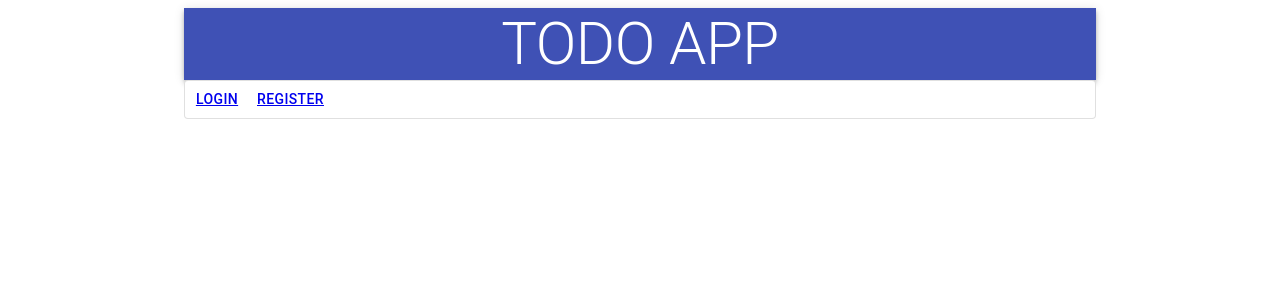
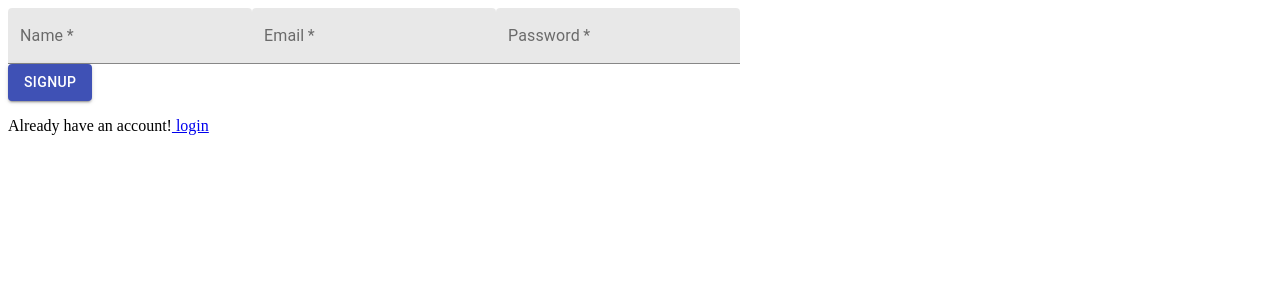
Before and after one commit to ushusdeepthi/mern_todo, a React (Create React App) app in the folder client/: page /register in a window 1280 px wide. Shown: the top 300 px of the page. Built offline with nearby package versions, Linux system fonts and the light colour scheme; the HTML template or start-up script is replaced by a standard one.

Commit message:
Add route and page for registration

```diff
--- a/client/src/App.js
+++ b/client/src/App.js
@@ -2,11 +2,15 @@ import React from 'react'
 import { Switch,Route } from 'react-router-dom'
 import Homepage from './pages/Homepage'
 import Login from './pages/Login'
+import Register from './pages/Register'
 
 export default function App() {
   return (
 
     <Switch>
+      <Route path="/register">
+          <Register />
+        </Route>
       <Route path="/login">
          <Login />
       </Route>
--- /dev/null
+++ b/client/src/pages/Register.jsx
@@ -0,0 +1,48 @@
+import React, {useState} from 'react'
+import {Link} from 'react-router-dom'
+import { TextField, Button} from '@material-ui/core'
+
+export default function Register() {
+    const [name,setName] =useState('')
+    const [email,setEmail] =useState('')
+    const [password,setPassword] =useState('')
+
+    const handleSubmit = ()=>{
+        console.log(name,email,password)
+    }
+    return (
+        <form  onSubmit={handleSubmit}>
+            <TextField
+                label="Name"
+                variant="filled"
+                required
+                value={name}
+                onChange={e => setName(e.target.value)}
+            />
+            <TextField
+                label="Email"
+                variant="filled"
+                type="email"
+                required
+                value={email}
+                onChange={e => setEmail(e.target.value)}
+            />
+            <TextField
+                label="Password"
+                variant="filled"
+                type="password"
+                required
+                value={password}
+                onChange={e => setPassword(e.target.value)}
+            />
+            <div>
+                <Button type="submit" variant="contained" color="primary">
+                Signup
+                </Button>
+                <p>Already have an account!
+                    <Link to="/login"> login </Link>
+                </p>
+            </div>
+    </form>
+    )
+}
```
